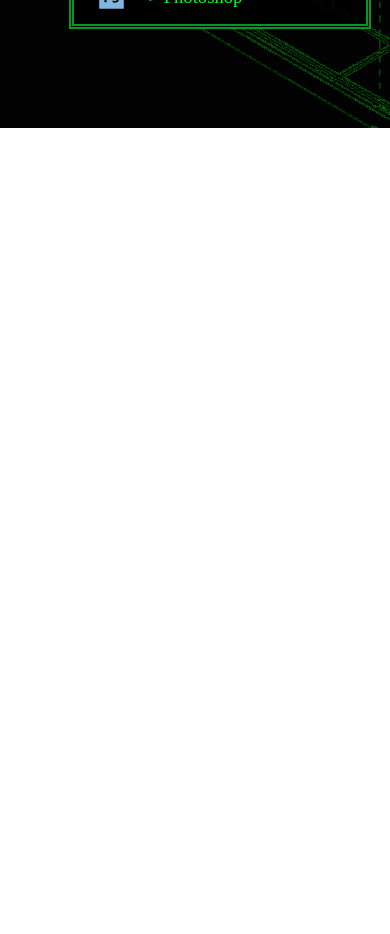
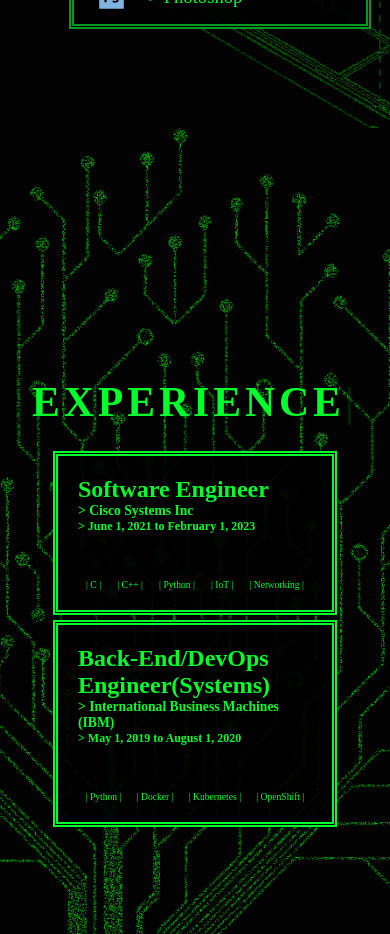
Before and after one commit to vmdvaldez/portfolioWebsite, a React (Vite) app: page / in a window 390 px wide. Shown: the part 1760-2694 px from the top of the page. Before the commit the page ends 1888 px from the top, so only its background shows below. Built offline with nearby package versions, Linux system fonts and the light colour scheme; a web font is replaced by a local one.

Commit message:
experience module mobile responsive

```diff
--- a/src/App.jsx
+++ b/src/App.jsx
@@ -59,7 +59,7 @@ function App() {
       <Navbar refs={refs} dir={dir}/>
       <AboutMeSection refProp={aboutMeRef}/>
       <SkillsSection refProp={skillsRef}/>
-      {/* <ExperienceSection refProp={experienceRef}/> */}
+      <ExperienceSection refProp={experienceRef}/>
       {/* <ProjectsSection refProp={projectRef}/> */}
       {/* <ContactSection refProp={contactRef}/> */}
     </>
--- a/src/styles/Experience.module.css
+++ b/src/styles/Experience.module.css
@@ -152,7 +152,6 @@
     font-size: 1.2em;
 }
 
-
 .expDetailedIn .desc li::before{
     content: "> ";
 }
@@ -183,3 +182,85 @@
     from { width: 0; }
     to {width: 100%;}
 }
+
+
+@media (max-width: 1100px) {
+    .experiences{
+        flex-direction: column;
+        justify-content: center;
+        align-items: center;
+    }
+
+    .experiences>h1{
+        overflow: hidden;
+        writing-mode: horizontal-tb;
+        transform: rotate(0deg);
+
+        font-size: calc(2rem + 5vw*0.5);
+        letter-spacing: 1vw;
+        margin-bottom: 20px ;
+        text-align: center;
+        padding: 5px;
+    }
+
+
+    .experiencesList{
+        grid-template-columns: auto;
+        gap: 5px;
+        flex: none;
+    }
+
+    .experience{
+        width: 60vw;
+        max-width: 300px;
+    }
+
+    .info h1{
+        font-size: 1.5rem;
+    }
+
+    .info h2{
+        font-size: 0.85rem;
+    }
+    .info h3{
+        font-size: 0.75rem;
+    }
+
+    .techStack li{
+        font-size: 0.6rem;
+    }
+
+    .expDetailedOut{
+        position: absolute;
+        margin-top: -35vh;
+        left: 0;
+        height: 100vh;
+        width: 100vw;
+        font-size: 1rem;
+    }
+
+    .expDetailedIn{
+        width: 80%;
+        font-size: 0.6rem;
+        padding: 0px;
+    }
+
+    .expDetailedIn .info h1{
+        font-size: 1rem;
+    }
+
+    .expDetailedIn .info h2{
+        font-size: 0.5rem;
+    }
+    .expDetailedIn .info h3{
+        font-size: 0.5rem;
+    }
+
+    .expDetailedIn .techStack li{
+        font-size: 0.5rem;
+    }
+
+    .expDetailedIn .desc {
+        font-size: 0.7rem;
+    }
+}
```
